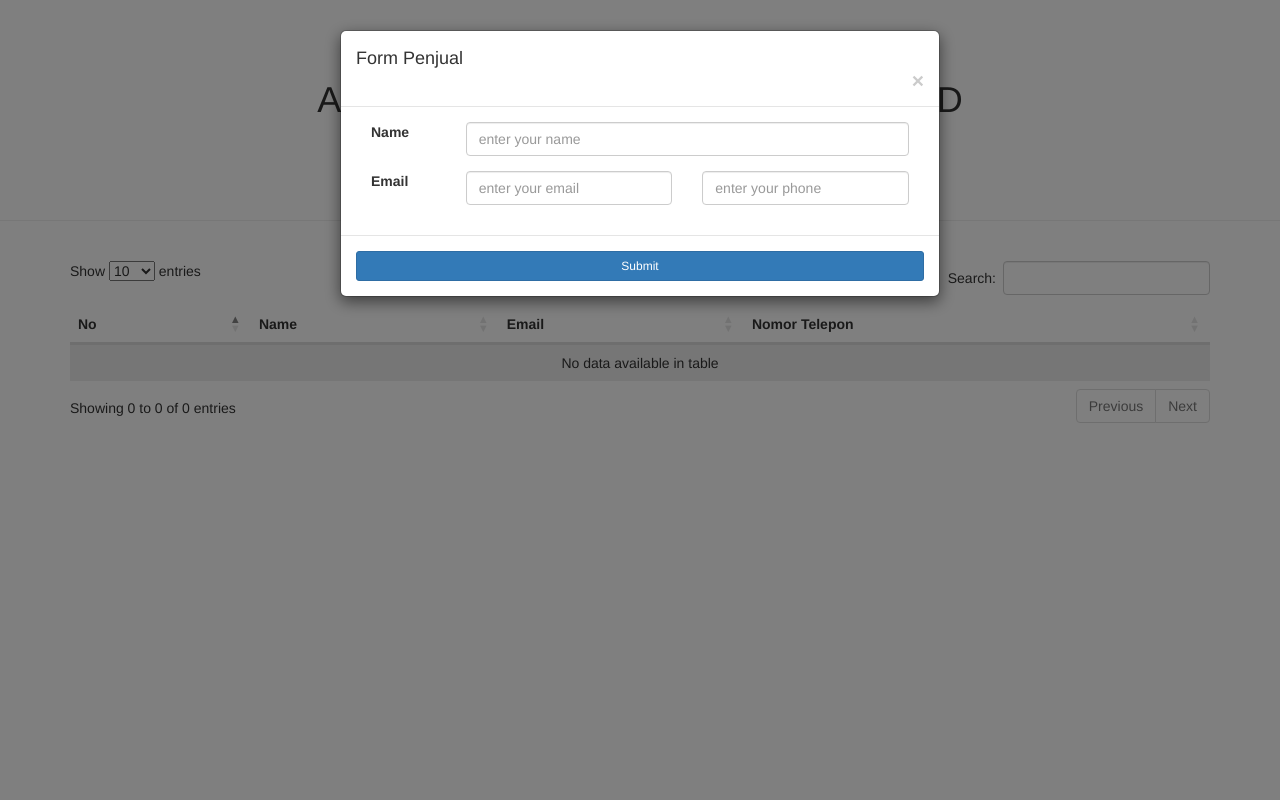
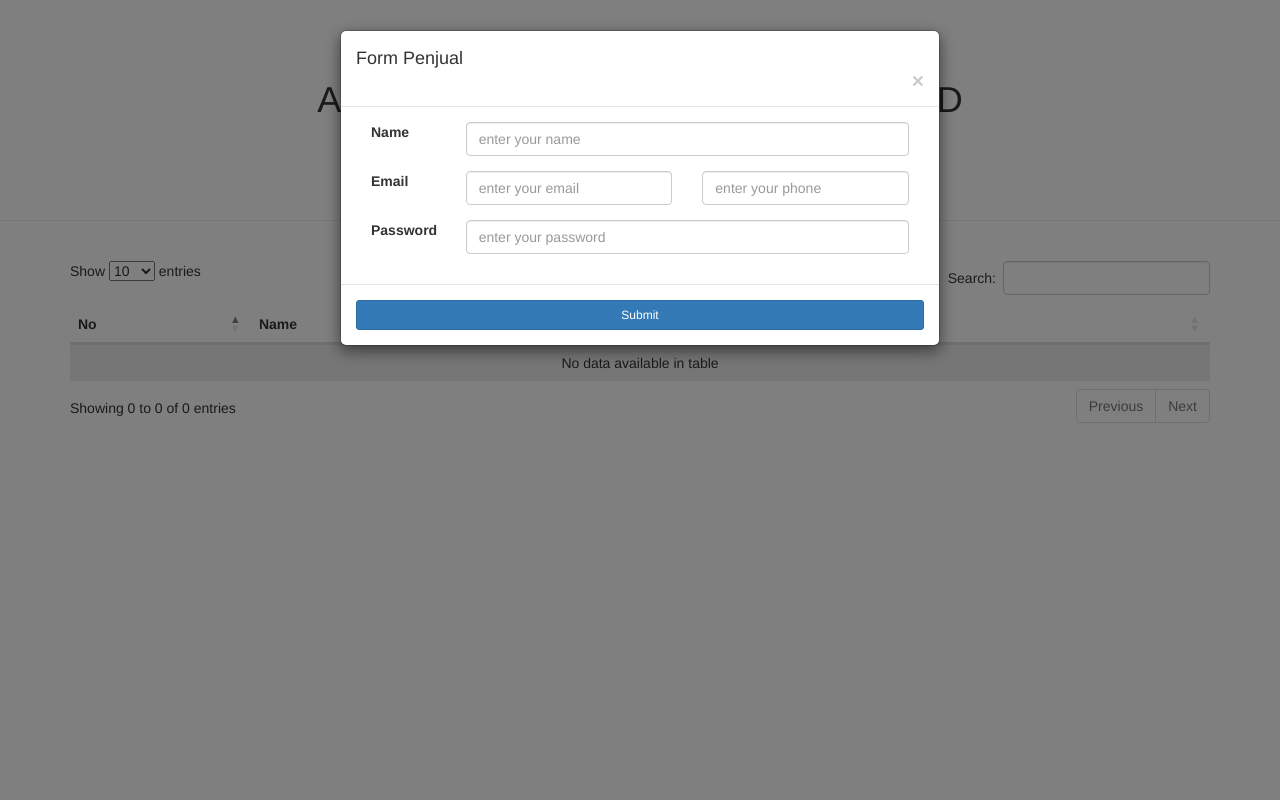
Before and after one commit to rmdhfz/pw2-uas, a PHP site: page / in a window 1280 px wide, after a click on "Tambah Data". Run offline with PHP 8.4, Linux system fonts and the light colour scheme; data that the repository does not hold is empty; some libraries are stand-ins or nearby versions.

Commit message:
fix: field name and add password

```diff
--- a/index.php
+++ b/index.php
@@ -94,6 +94,14 @@
 									<input type="text" name="no_telp" id="no_telp" pattern="[0-9]{10,13}" class="form-control" required="1" placeholder="enter your phone" minlength="10" maxlength="13">
 								</div>
 							</div>
+                            <div class="form-group row">
+								<label class="col-sm-2 col-form-label">
+									Password
+								</label>
+								<div class="col-sm-10">
+									<input type="text" name="password" id="password" class="form-control" required="1" placeholder="enter your password" minlength="3" maxlength="35">
+								</div>
+							</div>
 							<button type="submit" name="submit_" id="submit_" value="true" hidden="1"></button>
 						</form>
 					</div>
--- a/save.php
+++ b/save.php
@@ -5,7 +5,8 @@
 			$name = $_POST['name'];
 			$email = $_POST['email'];
             $no_telp = $_POST['no_telp'];
-			$sql = "INSERT INTO penjual (name, email, no_telp) VALUES ('$name', '$email', '$no_telp')";
+            $password = password_hash($_POST['password'], PASSWORD_BCRYPT);
+			$sql = "INSERT INTO penjual (nama, email, no_telp, password) VALUES ('$name', '$email', '$no_telp', '$password')";
 			if (!$con->query($sql)) {
 				echo $con->error;
 			}else{
--- a/update.php
+++ b/update.php
@@ -5,10 +5,11 @@
 			$name = $_POST['name'];
 			$email = $_POST['email'];
             $no_telp = $_POST['no_telp'];
+            $password = password_hash($_POST['password'], PASSWORD_BCRYPT);
 			if ($name && $email) {
 				require_once 'connect.php';
 				try {
-					$sql = "UPDATE penjual SET name = '$name', email = '$email', no_telp = '$no_telp' WHERE id = '$id'";
+					$sql = "UPDATE penjual SET nama = '$name', email = '$email', no_telp = '$no_telp', password = '$password' WHERE id = '$id'";
 					if (!$con->query($sql)) {
 						echo $con->error;
 					}else{
```
